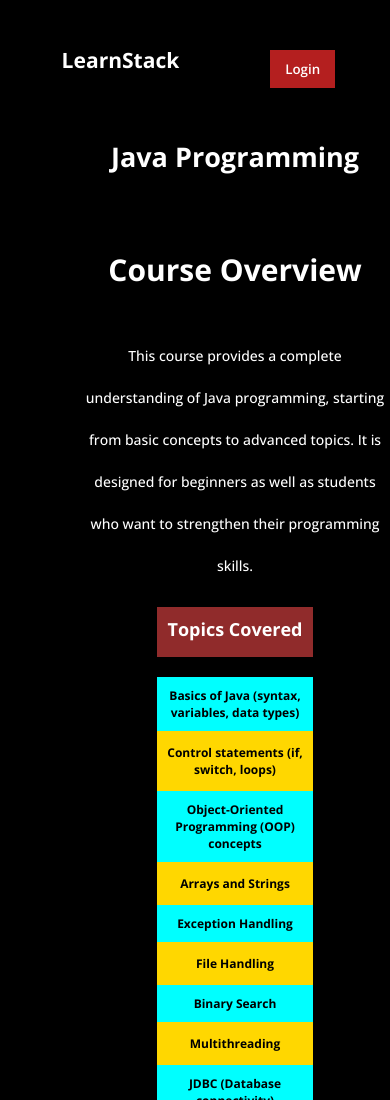
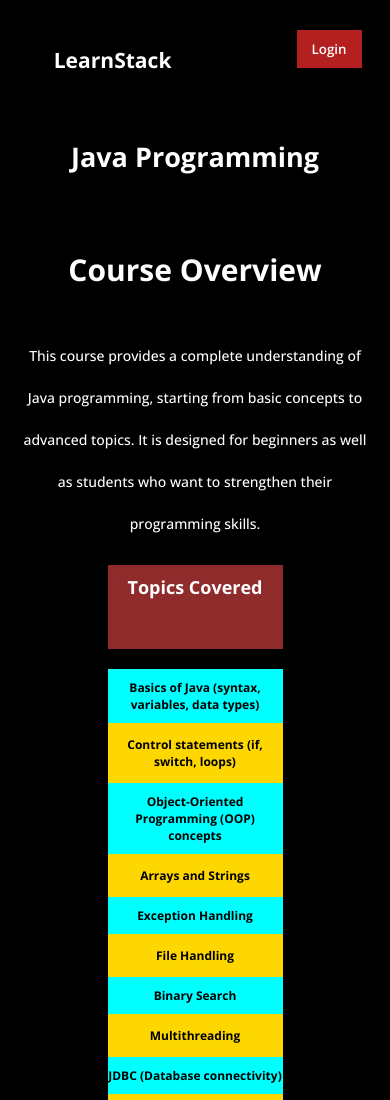
Before and after one commit to Rishith9546/Learn-Stack-, a plain HTML site: page java.html in a window 390 px wide. Shown: the top 1100 px of the page. Drawn offline with nearby package versions, Linux system fonts and the light colour scheme.

Commit message:
Corrected java.css  page mobile centered

```diff
--- a/java.css
+++ b/java.css
@@ -183,11 +183,14 @@ footer{
 
 
 @media (max-width: 480px) {
-
-    .card-box {
+  .card-box {
         grid-template-columns: 1fr;
     }
-
+        body {
+        margin: 0 auto;
+        width: 100%;
+        padding-bottom: 70px;
+    }
     .Login-mobile {
        display: block;
        background-color: rgb(180, 31, 31);
@@ -195,30 +198,43 @@ footer{
        border: none;
        color:white;
        padding: 10px 15px;
-
+       margin-bottom: 20px;
        transition: opacity 0s;
     }
-    .heading .topics{
+  .heading {
+        margin-left: 0;
+        padding: 0 10px;
+    }
+
+      .heading .topics {
+        width: 50%;
         font-size: 18px;
-        height: 50px;
-        padding-bottom:20px;
+        height: 10vh;
+        padding-bottom: 40px;
+    }
+        .list_of_topics li {
+        width: 100%;
+    }
+
+    .cards-section {
+        grid-template-columns: 1fr;
+        justify-items: center;
     }
     footer p{
         font-size: 10px;
     }
 
-    .cards{
+     .cards {
         margin: 0 auto;
-        margin-left: 120px;
+    }
+        .buttons {
+        margin-left: 0;
+        margin-right: 0;
+        text-align: center;
     }
 
-   .buttons{
-    margin-right: 40px;
 
-   }
-   button{
-    margin-top: 20px;
-   }
+
 
     nav{
         display:none;
@@ -253,5 +269,6 @@ footer{
 
     body{
         padding-bottom:70px;
+        width: 100%;
     }
 }
```
